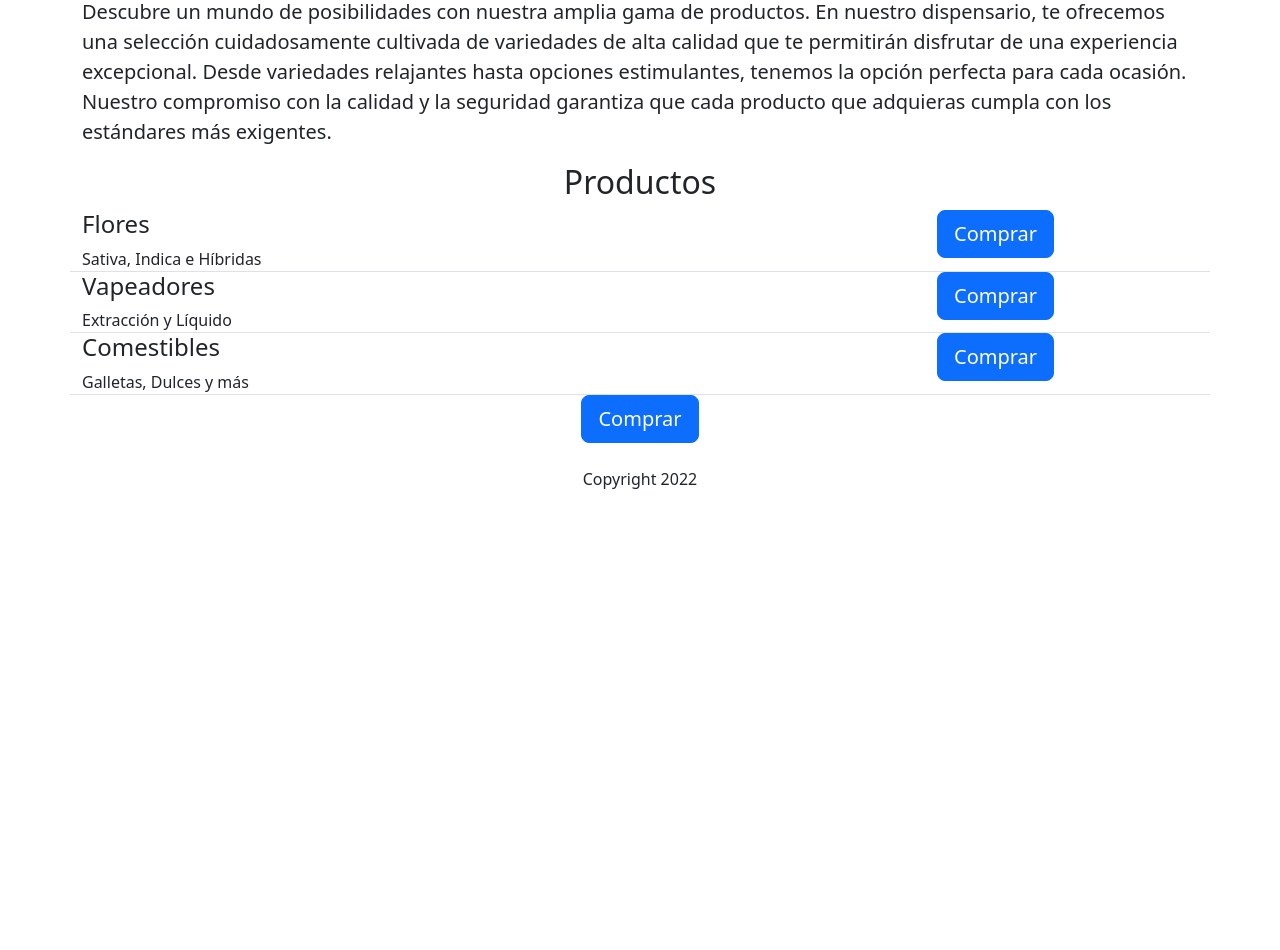
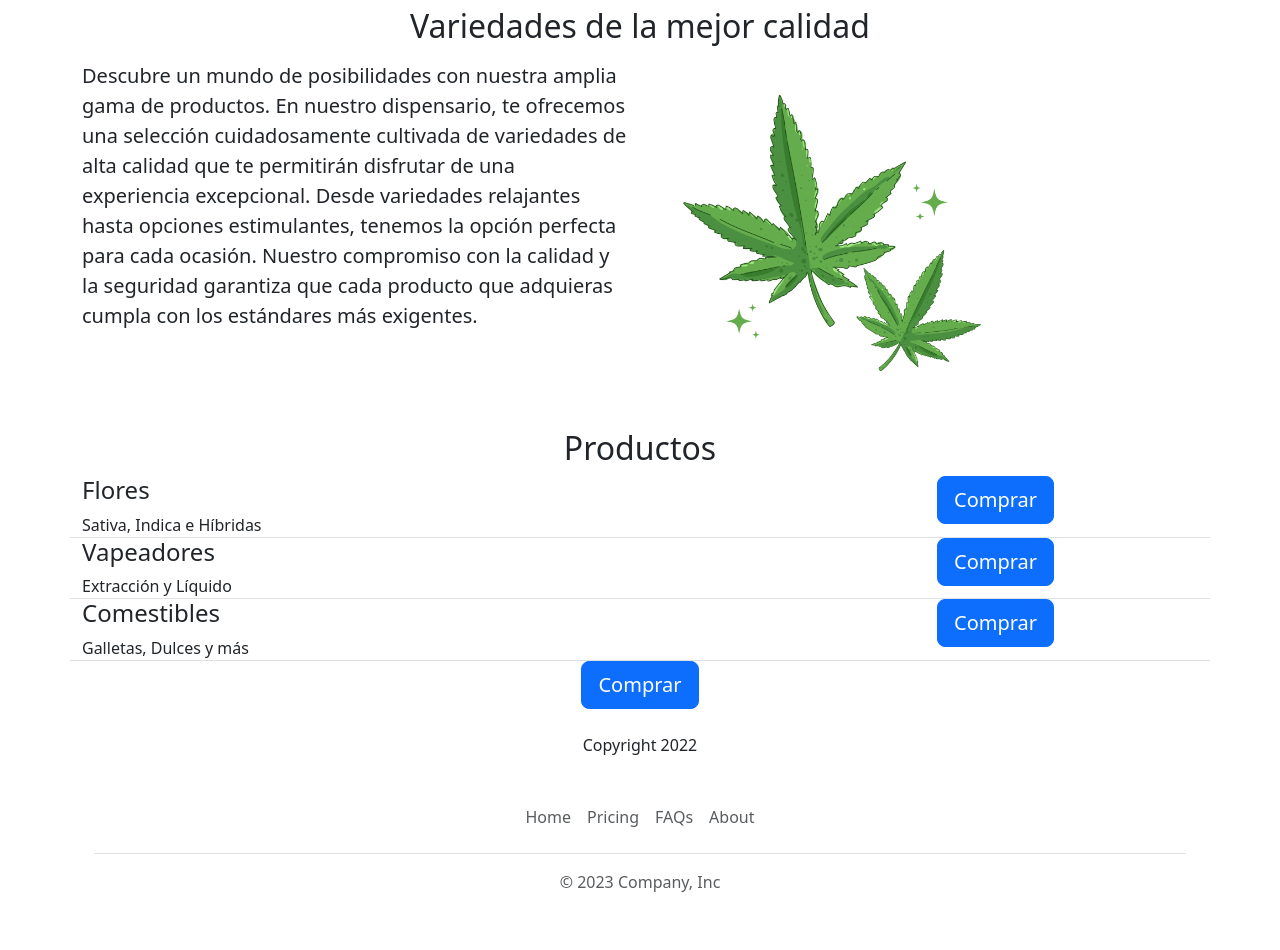
Before and after one commit to oasc14/oscar_web_page, a Flask app: page / in a window 1280 px wide. Shown: the part 321-1271 px from the top of the page. Before the commit the page ends 810 px from the top, so only its background shows below. Run offline with Flask 3, Linux system fonts and the light colour scheme.

Commit message:
functional and aesthetic improvements

```diff
--- /dev/null
+++ b/templates/footer.html
@@ -0,0 +1,11 @@
+<div class="container">
+  <footer class="py-3 my-4">
+    <ul class="nav justify-content-center border-bottom pb-3 mb-3">
+      <li class="nav-item"><a href="#" class="nav-link px-2 text-body-secondary">Home</a></li>
+      <li class="nav-item"><a href="#" class="nav-link px-2 text-body-secondary">Pricing</a></li>
+      <li class="nav-item"><a href="#" class="nav-link px-2 text-body-secondary">FAQs</a></li>
+      <li class="nav-item"><a href="#" class="nav-link px-2 text-body-secondary">About</a></li>
+    </ul>
+    <p class="text-center text-body-secondary">&copy; 2023 Company, Inc</p>
+  </footer>
+</div>
--- a/templates/home.html
+++ b/templates/home.html
@@ -15,13 +15,21 @@
     }
   </style>
 <body>
+  {% include 'nav.html' %}
     <div class='container'>
     <h1 class='text-center mt-2 mb-2'>El Sol de Acapulco</h1>
     <img class='img-fluid' id='banner' src='https://oscarwebpage--oscarsuarez12.repl.co/static/hoja.jpg' >
     <h2 class='text-center mt-2 mt-2'>Variedades de la mejor calidad</h2>
+    <div class='row' style='margin-bottom:16px'>
+      <div class='col-md-6'>
     <p class='lead mt-2 mt-2'>
       Descubre un mundo de posibilidades con nuestra amplia gama de productos. En nuestro dispensario, te ofrecemos una selección cuidadosamente cultivada de variedades de alta calidad que te permitirán disfrutar de una experiencia excepcional. Desde variedades relajantes hasta opciones estimulantes, tenemos la opción perfecta para cada ocasión. Nuestro compromiso con la calidad y la seguridad garantiza que cada producto que adquieras cumpla con los estándares más exigentes.
     </p>
+      </div>
+      <div class='d-none d-md-block col-md-6'>
+      <img src='/static/green.jpg' style='height:360px;border-radius:4px;'>
+      </div>
+    </div>
     <h2 class='text-center'>Productos</h2>
     <div>
       {% for producto in productos %}
@@ -29,8 +37,9 @@
       {% endfor %}
     </div>
     <div class='text-center'>
-      <button class='btn btn-primary btn-lg'>Comprar</button>
+      <a class='btn btn-primary btn-lg' href='mailto:elsoldeacap@gmail.com?subject=Questions%20about%20us&body=Name%3A%3Center%20your%20name%3E%0D%0A%0D%0AQuestion%3A%3Center%20the%20question%3E%0D%0A%0D%0A'>Comprar</a>
         <p class='mt-4'>Copyright 2022</p>
     </div>
+      {% include 'footer.html' %}
 </body>
 </html>
--- /dev/null
+++ b/templates/nav.html
@@ -0,0 +1,9 @@
+<nav class="navbar shadow-sm fixed-top bg-white">
+  <div class="container-fluid">
+    <a class="navbar-brand" href="#">
+      <img src="/static/4592.jpg" alt="Logo" width="30" height="24" class="d-inline-block align-text-top">
+      El sol de Acapulco
+    </a>
+  </div>
+</nav>
+<div style='height:56px'></div>
--- a/templates/products.html
+++ b/templates/products.html
@@ -5,6 +5,6 @@
     <div>{{producto['description']}}</div>
   </div>
   <div class='col-3'>
-    <button type='button' class='btn btn-primary   btn-lg'>Comprar</button>
+    <a href='mailto:elsoldeacap@gmail.com?subject=Application%20for%20{{producto["title"]}}&body=Name%3A%3Center%20your%20name%3E%0D%0A%0D%0AKind%20of%20product%3A%3Center%20the%20product%20you%20want%3E%0D%0A%0D%0A' type='button' class='btn btn-primary   btn-lg'>Comprar</a>
   </div>
 </div>
```
Also changed, not shown: static/4592.jpg (added), static/bootstrap-logo.svg (added), static/green.jpg (added).
